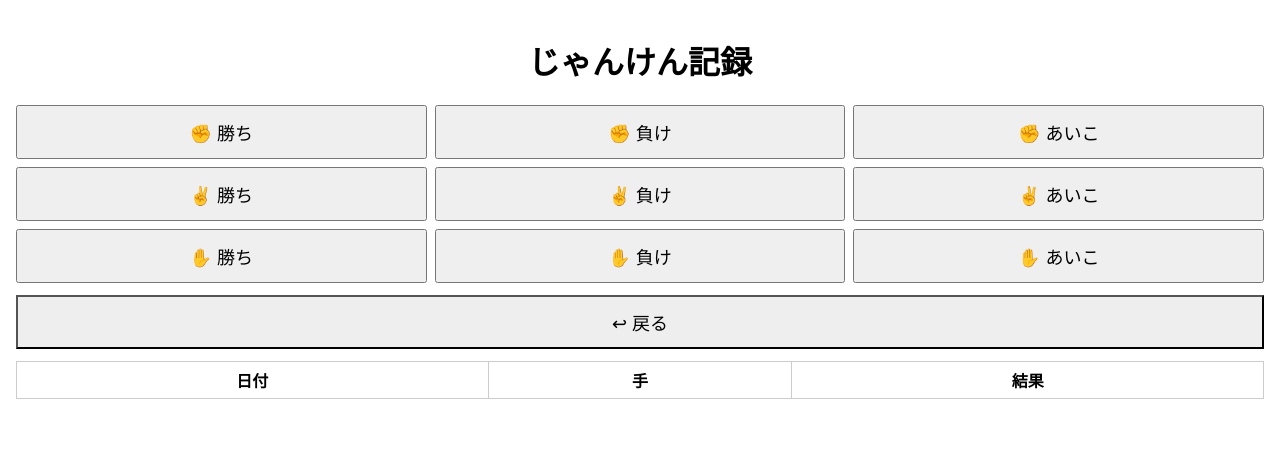
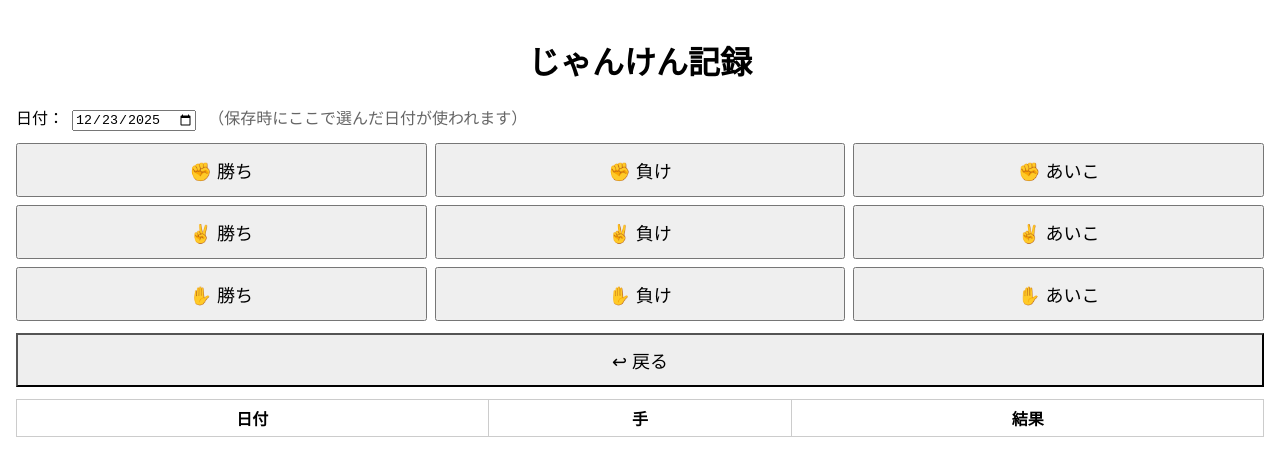
Before and after one commit to takaaki19930330-commits/janken-pwa, a React (Create React App) app: page / in a window 1280 px wide. Shown: the top 476 px of the page. Built offline with nearby package versions, Linux system fonts and the light colour scheme.

Commit message:
feat: 日付入力対応 + service worker 追加

```diff
--- a/package.json
+++ b/package.json
@@ -1 +1 @@
-{"homepage":"https://takaaki19930330-commits.github.io/janken-pwa","name":"janken-pwa","version":"0.1.0","private":true,"dependencies":{"@testing-library/dom":"^10.4.1","@testing-library/jest-dom":"^6.9.1","@testing-library/react":"^16.3.1","@testing-library/user-event":"^13.5.0","gh-pages":"^6.3.0","idb":"^8.0.3","react":"^19.2.3","react-dom":"^19.2.3","react-scripts":"5.0.1","web-vitals":"^2.1.4"},"scripts":{"start":"react-scripts start","build":"react-scripts build","test":"react-scripts test","eject":"react-scripts eject","predeploy":"npm run build","deploy":"gh-pages -d build"},"eslintConfig":{"extends":["react-app","react-app/jest"]},"browserslist":{"production":[">0.2%","not dead","not op_mini all"],"development":["last 1 chrome version","last 1 firefox version","last 1 safari version"]}}
+{"homepage":"https://takaaki19930330-commits.github.io/janken-pwa","name":"janken-pwa","version":"0.1.0","private":true,"dependencies":{"@testing-library/dom":"^10.4.1","@testing-library/jest-dom":"^6.9.1","@testing-library/react":"^16.3.1","@testing-library/user-event":"^13.5.0","idb":"^8.0.3","react":"^19.2.3","react-dom":"^19.2.3","react-scripts":"5.0.1","web-vitals":"^2.1.4"},"scripts":{"start":"react-scripts start","build":"react-scripts build","test":"react-scripts test","eject":"react-scripts eject","predeploy":"npm run build","deploy":"gh-pages -d build"},"eslintConfig":{"extends":["react-app","react-app/jest"]},"browserslist":{"production":[">0.2%","not dead","not op_mini all"],"development":["last 1 chrome version","last 1 firefox version","last 1 safari version"]},"devDependencies":{"gh-pages":"^6.3.0"}}
--- a/src/App.js
+++ b/src/App.js
@@ -2,26 +2,34 @@ import { useEffect, useState } from "react";
 import "./App.css";
 import { loadRecords, saveRecords } from "./db";
 
+console.log("APP VERSION 2025-12-23 14:45");
+
 export default function App() {
   const [records, setRecords] = useState([]);
   const [history, setHistory] = useState([]);
+  // 追加: 日付選択状態（YYYY-MM-DD）。デフォルトは今日。
+  const [selectedDate, setSelectedDate] = useState(() => {
+    const d = new Date();
+    return d.toISOString().slice(0, 10);
+  });
 
-  // 初回起動時にDBから読み込み
   useEffect(() => {
     loadRecords().then(setRecords);
   }, []);
 
-  // recordsが変わるたびに保存
   useEffect(() => {
     saveRecords(records);
   }, [records]);
 
   function addRecord(result, hand) {
-    setHistory([...history, records]); // Undo用に保存
+    // history に入れるのは配列のコピー（参照をそのまま入れると undo で副作用が出ることがある）
+    setHistory([...history, records.slice()]);
+
     setRecords([
       ...records,
       {
-        date: new Date().toISOString().slice(0, 10),
+        // selectedDate (YYYY-MM-DD) を使う（既存との後方互換）
+        date: selectedDate,
         result,
         hand,
       },
@@ -38,6 +46,22 @@ export default function App() {
   return (
     <div className="container">
       <h1>じゃんけん記録</h1>
+
+      {/* 日付入力 */}
+      <div style={{ marginBottom: 12 }}>
+        <label>
+          日付：
+          <input
+            type="date"
+            value={selectedDate}
+            onChange={(e) => setSelectedDate(e.target.value)}
+            style={{ marginLeft: 8 }}
+          />
+        </label>
+        <span style={{ marginLeft: 12, color: "#666" }}>
+          （保存時にここで選んだ日付が使われます）
+        </span>
+      </div>
 
       <div className="buttons">
         <button onClick={() => addRecord("勝ち", "✊")}>✊ 勝ち</button>
--- a/src/index.js
+++ b/src/index.js
@@ -1,6 +1,10 @@
 import React from 'react';
 import ReactDOM from 'react-dom/client';
 import App from './App';
+import { register } from './serviceWorkerRegistration';
+
+register();
+
 
 const root = ReactDOM.createRoot(document.getElementById('root'));
 root.render(
```
Also changed, not shown: public/sw.js (added, +36 -0 lines), 1 other file (tests, documents, lock files or other folders).
